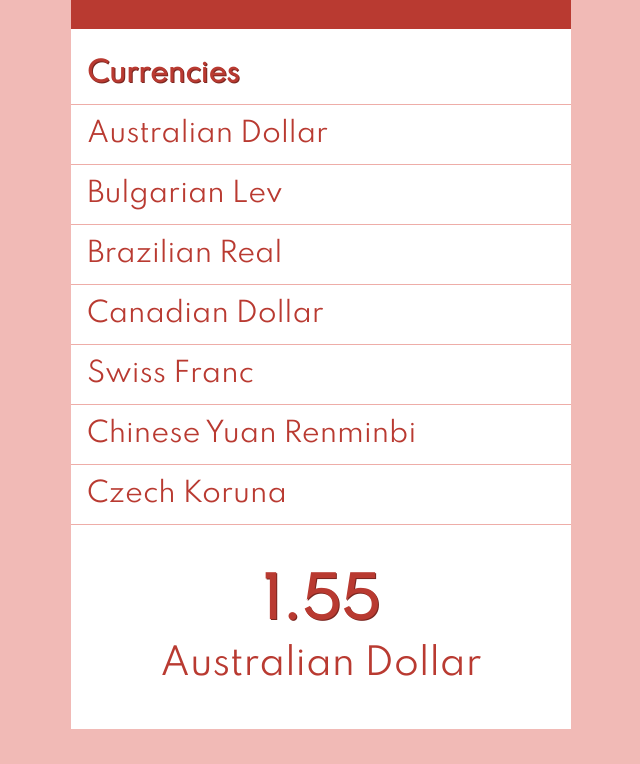
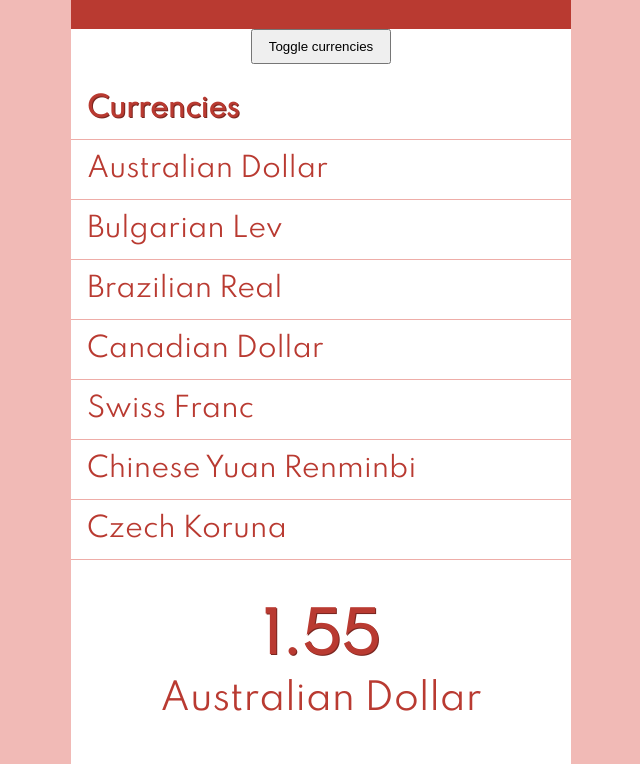
Before and after one commit to SylvieCanongia/REACT-JS-Currency-converter, a React app: page / in a window 1280 px wide. Shown: the part 171-935 px from the top of the page, without its empty margins (319-959 px from the left). Before the commit the page ends 900 px from the top, so only its background shows below. Built offline with nearby package versions, Linux system fonts and the light colour scheme.

Commit message:
added state on currencies display, added toggle button

```diff
--- a/src/components/App/index.js
+++ b/src/components/App/index.js
@@ -10,14 +10,44 @@ import currenciesList from 'src/data/currencies';
 import './styles.scss';
 
 // == Component
-const App = () => (
-  <div className="app">
-    <Header />
-    <Currencies currencies={currenciesList} />
-    <Amount />
+// eslint-disable-next-line react/prefer-stateless-function
+class App extends React.Component {
+  constructor(props) {
+    super(props);
 
-  </div>
-);
+    this.state = {
+      showCurrencies: true,
+    };
+
+    this.handleClick = this.handleClick.bind(this);
+  }
+
+  handleClick() {
+    const { showCurrencies } = this.state;
+
+    this.setState({
+      showCurrencies: !showCurrencies,
+    });
+  }
+
+  render() {
+    const { showCurrencies } = this.state;
+    return (
+      <div className="app">
+        <Header />
+        <button
+          type="button"
+          className="button"
+          onClick={this.handleClick}
+        >
+          Toggle currencies
+         </button>
+        {showCurrencies && <Currencies currencies={currenciesList} />}
+        <Amount />
+      </div>
+    );
+  }
+}
 
 // == Export
 export default App;
--- a/src/components/App/styles.scss
+++ b/src/components/App/styles.scss
@@ -4,4 +4,10 @@
   width: 500px;
   margin-inline: auto;
   background-color: vars.$white;
+
+  .button {
+    display: block;
+    margin-inline: auto;
+    padding: vars.$base-space vars.$base-space * 2;
+  }
 }
```
